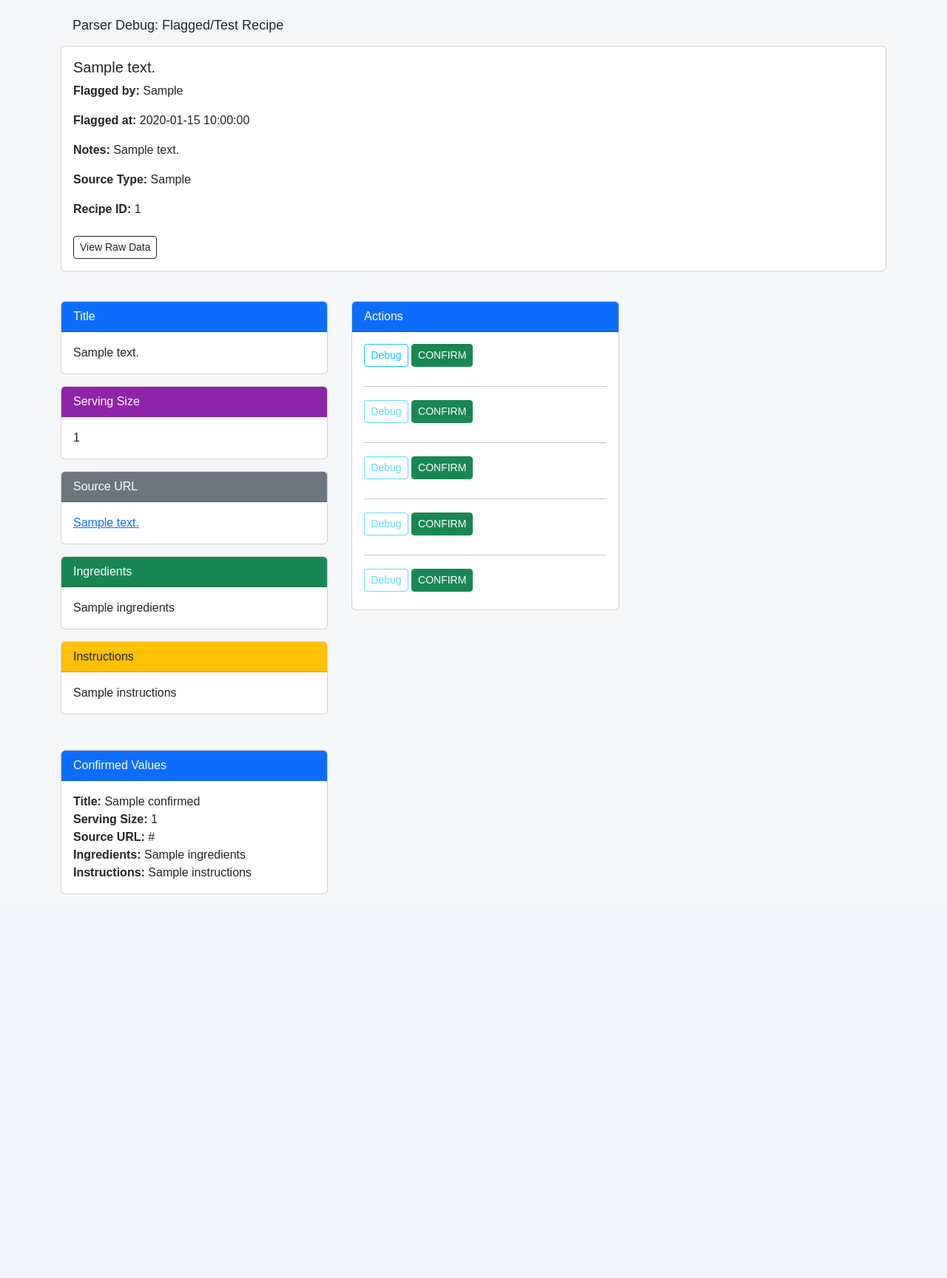
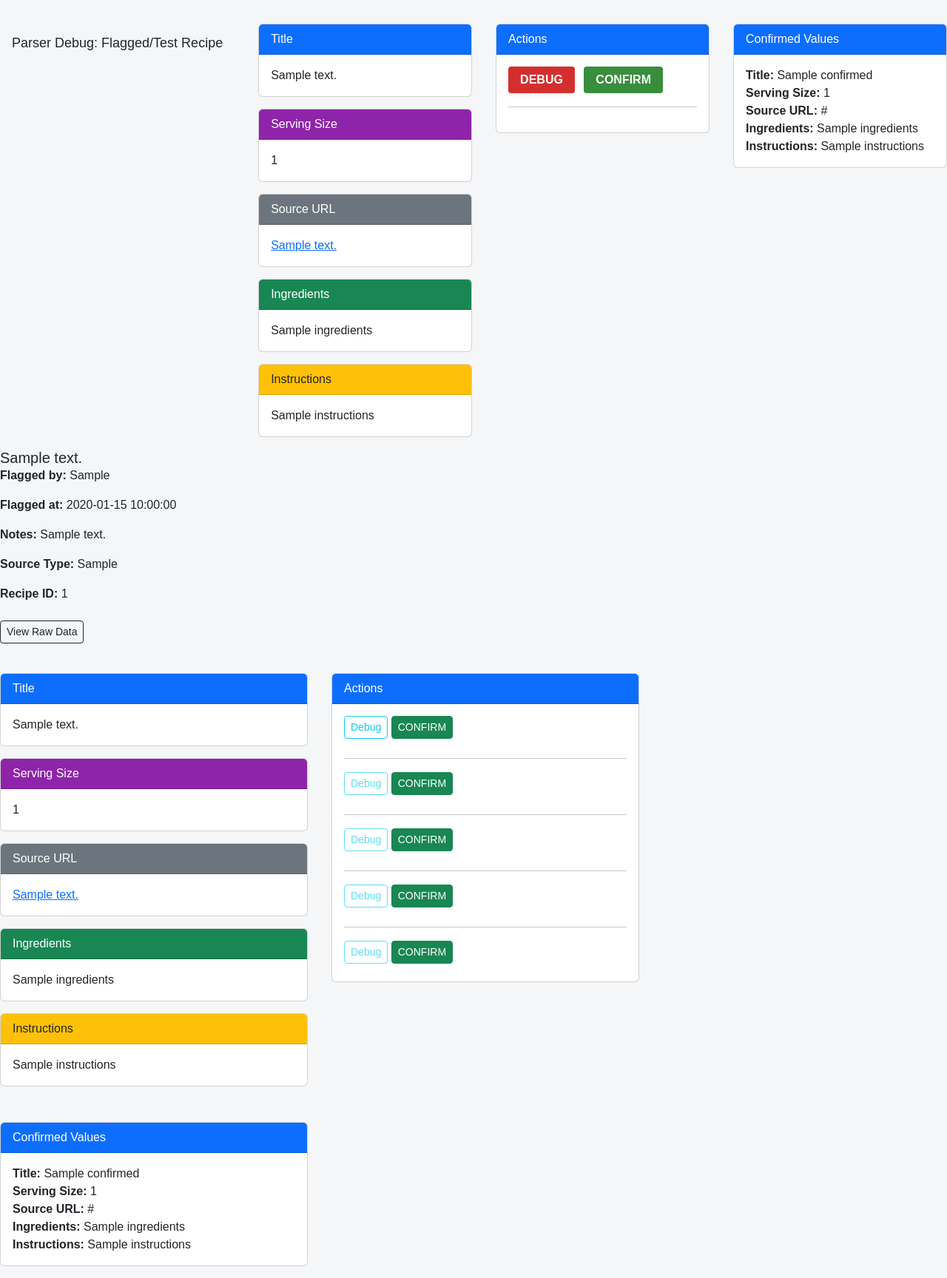
Before and after one commit to WHS-DTECH/FOOORMINVENTORY, a Flask app: template templates/parser_debug.html in a window 1280 px wide. Shown: the part 64-1792 px from the top of the page at 74% size. Before the commit the page ends 1273 px from the top, so only its background shows below. Run offline with Flask 3, Linux system fonts and the light colour scheme; the template is opened without the code that fills it: most values are stand-ins (such as "Sample title", 1, 10 or a date in 2020).

Commit message:
Refactor: three-column Flexbox layout for parser_debug, style DEBUG buttons red/white/caps, split info/actions/confirmed values

```diff
--- a/templates/parser_debug.html
+++ b/templates/parser_debug.html
@@ -1,8 +1,96 @@
 {% extends "base.html" %}
 {% block content %}
-<div class="container mt-4">
+<style>
+.parser-debug-container {
+  display: flex;
+  gap: 32px;
+  align-items: flex-start;
+  margin-top: 2em;
+}
+.parser-debug-col {
+  flex: 1 1 0;
+  min-width: 220px;
+}
+.debug-btn {
+  background: #d32f2f;
+  color: #fff;
+  font-weight: bold;
+  text-transform: uppercase;
+  border: none;
+  padding: 6px 16px;
+  border-radius: 4px;
+  margin-right: 8px;
+  box-shadow: 0 2px 6px rgba(0,0,0,0.08);
+}
+.confirm-btn {
+  background: #388e3c;
+  color: #fff;
+  font-weight: bold;
+  border: none;
+  padding: 6px 16px;
+  border-radius: 4px;
+}
+@media (max-width: 900px) {
+  .parser-debug-container {
+    flex-direction: column;
+    gap: 16px;
+  }
+}
+</style>
+<div class="parser-debug-container">
     <h2>Parser Debug: Flagged/Test Recipe</h2>
-    <div class="card mt-3">
+    <div class="parser-debug-col">
+        <div class="card mb-3">
+            <div class="card-header bg-primary text-white">Title</div>
+            <div class="card-body">{{ test_recipe.upload_source_detail }}</div>
+        </div>
+        <div class="card mb-3">
+            <div class="card-header bg-purple text-white">Serving Size</div>
+            <div class="card-body">{{ test_recipe.serving_size or 'N/A' }}</div>
+        </div>
+        <div class="card mb-3">
+            <div class="card-header bg-secondary text-white">Source URL</div>
+            <div class="card-body"><a href="{{ test_recipe.upload_source_detail }}" target="_blank">{{ test_recipe.upload_source_detail }}</a></div>
+        </div>
+        <div class="card mb-3">
+            <div class="card-header bg-success text-white">Ingredients</div>
+            <div class="card-body">{{ test_recipe.ingredients or 'No ingredients found.' }}</div>
+        </div>
+        <div class="card mb-3">
+            <div class="card-header bg-warning text-dark">Instructions</div>
+            <div class="card-body">{{ test_recipe.instructions or 'No instructions found.' }}</div>
+        </div>
+    </div>
+    <div class="parser-debug-col">
+        <div class="card mb-3">
+            <div class="card-header bg-primary text-white">Actions</div>
+            <div class="card-body">
+                <form method="get" action="/debug_title/{{ test_recipe.id }}" style="display:inline-block;">
+                    <button type="submit" class="debug-btn">DEBUG</button>
+                </form>
+                <form method="post" action="/confirm_field" style="display:inline-block;">
+                    <input type="hidden" name="field" value="title">
+                    <input type="hidden" name="test_recipe_id" value="{{ test_recipe.id }}">
+                    <button type="submit" class="confirm-btn">CONFIRM</button>
+                </form>
+                <hr>
+                <!-- Repeat for other fields -->
+            </div>
+        </div>
+    </div>
+    <div class="parser-debug-col">
+        <div class="card mb-3">
+            <div class="card-header bg-primary text-white">Confirmed Values</div>
+            <div class="card-body">
+                <div><strong>Title:</strong> {{ confirmed.title or '' }}</div>
+                <div><strong>Serving Size:</strong> {{ confirmed.serving_size or '' }}</div>
+                <div><strong>Source URL:</strong> {{ confirmed.source_url or '' }}</div>
+                <div><strong>Ingredients:</strong> {{ confirmed.ingredients or '' }}</div>
+                <div><strong>Instructions:</strong> {{ confirmed.instructions or '' }}</div>
+            </div>
+        </div>
+    </div>
+</div>
         <div class="card-body">
             <h5 class="card-title">{{ test_recipe.upload_source_detail }}</h5>
             <p><strong>Flagged by:</strong> {{ test_recipe.uploaded_by }}</p>
```
